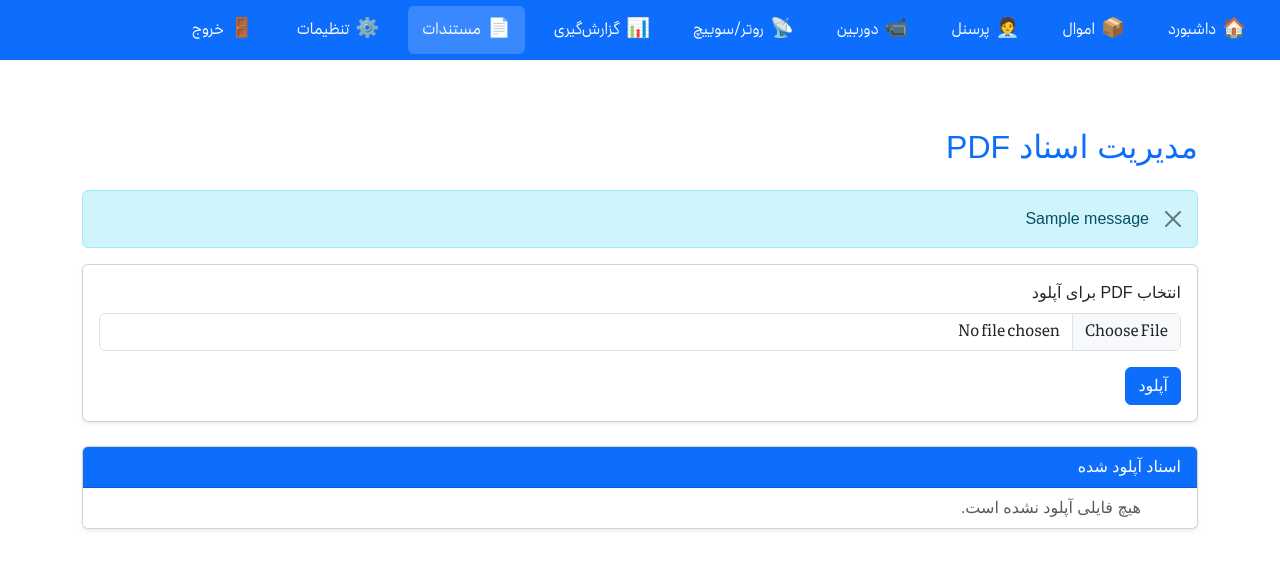
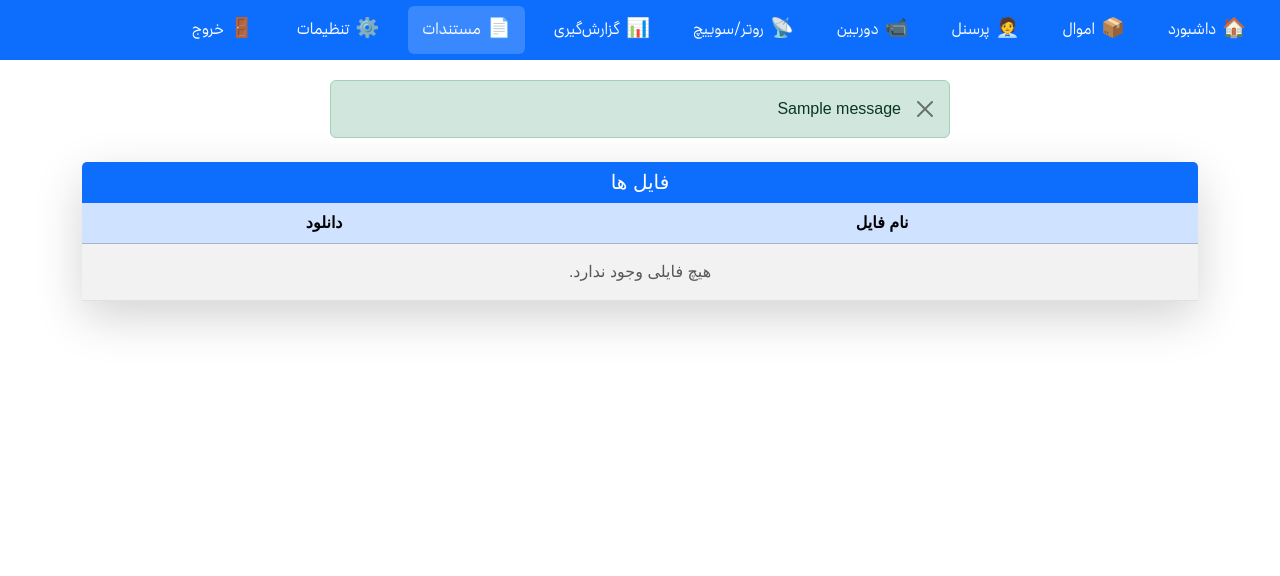
Before and after one commit to Ali-Abbaspour-12/Warehouse, a Flask app: page /document/document in a window 1280 px wide. Shown: the top 576 px of the page. Run offline with Flask 3, Linux system fonts and the light colour scheme; a user stored in the database is signed in; tables that the repository leaves empty hold one stand-in row (values such as "Sample post"); one stand-in notice (Sample message) is shown; some libraries are stand-ins or nearby versions.

Commit message:
new changes

```diff
--- a/routes/documet.py
+++ b/routes/documet.py
@@ -1,9 +1,9 @@
 import os
 from flask import Blueprint, render_template, request, redirect, url_for, send_from_directory, flash
 from flask_login import login_required
-from .login import admin_required  # اگر میخوای فقط ادمین اجازه حذف/آپلود داشته باشه
+from .login import admin_required  # اگر می‌خوای حذف فقط دست ادمین باشد
 
-document_bp = Blueprint("document_bp", __name__,url_prefix="/document")
+document_bp = Blueprint("document_bp", __name__, url_prefix="/document")
 
 UPLOAD_FOLDER = "uploads"
 ALLOWED_EXTENSIONS = {"pdf"}
@@ -11,9 +11,12 @@ ALLOWED_EXTENSIONS = {"pdf"}
 if not os.path.exists(UPLOAD_FOLDER):
     os.makedirs(UPLOAD_FOLDER)
 
+
 def allowed_file(filename):
     return "." in filename and filename.rsplit(".", 1)[1].lower() in ALLOWED_EXTENSIONS
 
+
+# صفحه اصلی: نمایش فایل‌ها + آپلود
 @document_bp.route("/document", methods=["GET", "POST"])
 @login_required
 def document():
@@ -22,27 +25,33 @@ def document():
         if "file" not in request.files:
             flash("هیچ فایلی انتخاب نشده است.")
             return redirect(request.url)
+
         file = request.files["file"]
+
         if file.filename == "":
             flash("هیچ فایلی انتخاب نشده است.")
             return redirect(request.url)
+
         if file and allowed_file(file.filename):
             filename = file.filename
             file.save(os.path.join(UPLOAD_FOLDER, filename))
             flash("فایل با موفقیت آپلود شد.")
             return redirect(url_for("document_bp.document"))
 
-    # نمایش لیست فایل‌ها
+    # نمایش فایل‌ها
     files = os.listdir(UPLOAD_FOLDER)
     return render_template("document_panel/document.html", files=files)
 
-@document_bp.route("/document/uploads/<filename>")
-@admin_required
+
+# 🔥 مسیر دانلود فایل
+@document_bp.route("/download/<filename>")
 @login_required
-def uploaded_file(filename):
-    return send_from_directory(UPLOAD_FOLDER, filename)
+def download_file(filename):
+    return send_from_directory(UPLOAD_FOLDER, filename, as_attachment=True)
 
-@document_bp.route("/document/delete/<filename>", methods=["POST"])
+
+# حذف فایل فقط برای ادمین
+@document_bp.route("/delete/<filename>", methods=["POST"])
 @admin_required
 @login_required
 def delete_file(filename):
--- a/templates/document_panel/document.html
+++ b/templates/document_panel/document.html
@@ -1,16 +1,13 @@
 {% extends 'base.html' %}
 
 {% block content %}
-<div class="container py-5">
-    <h2 class="mb-4 text-primary">مدیریت اسناد PDF</h2>
 
-    <!-- Flash messages -->
-    {% with messages = get_flashed_messages() %}
+{% with messages = get_flashed_messages(with_categories=true) %}
     {% if messages %}
-        <div class="mb-3">
-          {% for msg in messages %}
-            <div class="alert alert-info alert-dismissible fade show" role="alert">
-              {{ msg }}
+    <div class="col-md-6 mx-auto mb-3">
+        {% for category, message in messages %}
+        <div class="alert alert-{{ category }} alert-dismissible fade show" role="alert">
+            {{ message }}
             <button type="button" class="btn-close" data-bs-dismiss="alert" aria-label="Close"></button>
         </div>
         {% endfor %}
@@ -19,58 +16,47 @@
     {% endwith %}
 
 
-    {% if current_user.is_authenticated and current_user.is_admin %}
-    <!-- Upload form -->
-    <div class="card mb-4 shadow-sm">
-        <div class="card-body">
-            <form method="POST" enctype="multipart/form-data">
-                <div class="mb-3">
-                    <label for="file" class="form-label">انتخاب PDF برای آپلود</label>
-                    <input class="form-control" type="file" id="file" name="file" accept=".pdf" required>
+<div class="container mt-4">
+
+
+
+    <!-- کارت لیست فایل‌ها -->
+    <div class="card shadow-lg border-0 mb-4  border-primary">
+        <div class="card-header bg-primary text-white text-center  border-primary">
+            <h5 class="mb-0">فایل ها</h5>
         </div>
-                <button type="submit" class="btn btn-primary">آپلود</button>
-            </form>
-        </div>
-    </div>
-    {%endif%}
 
-    <!-- List of uploaded files -->
-    <div class="card shadow-sm">
-        <div class="card-header bg-primary text-white">
-            اسناد آپلود شده
-        </div>
-        <ul class="list-group list-group-flush">
+        <div class="card-body p-0 ">
+            <table class="table table-striped table-hover m-0 text-center">
+                <thead class="table-primary">
+                    <tr>
+                        <th>نام فایل</th>
+                        <th>دانلود</th>
+                    </tr>
+                </thead>
+
+                <tbody>
                     {% for file in files %}
-            <li class="list-group-item d-flex justify-content-between align-items-center">
-                {{ file }}
-                <div>
-                    <a href="{{ url_for('document_bp.uploaded_file', filename=file) }}" class="btn btn-sm btn-success me-2" target="_blank">دانلود</a>
-                    {% if current_user.is_authenticated and current_user.is_admin %}
-                    <form method="POST" action="{{ url_for('document_bp.delete_file', filename=file) }}" class="d-inline" onsubmit="return confirm('آیا مطمئن هستید که می‌خواهید این فایل حذف شود؟');">
-                        <button type="submit" class="btn btn-sm btn-danger" >حذف</button>
-                    </form>
-                    {%endif%}
-                </div>
-            </li>
+                    <tr>
+                        <td class="align-middle">{{ file }}</td>
+
+                        <td class="align-middle">
+                            <a href="{{ url_for('document_bp.download_file', filename=file) }}"
+                               class="btn btn-primary btn-sm">
+                                دانلود
+                            </a>
+                        </td>
+
+                    </tr>
                     {% else %}
-            <li class="list-group-item text-muted">هیچ فایلی آپلود نشده است.</li>
+                    <tr>
+                        <td colspan="3" class="text-muted py-3">هیچ فایلی وجود ندارد.</td>
+                    </tr>
                     {% endfor %}
-        </ul>
+                </tbody>
+            </table>
         </div>
     </div>
 
 
-
-
-<script>
-document.addEventListener('DOMContentLoaded', function() {
-    document.querySelectorAll('.delete-form').forEach(function(form) {
-        form.addEventListener('submit', function(e) {
-            if (!confirm('آیا مطمئن هستید که می‌خواهید این فایل حذف شود؟')) {
-                e.preventDefault(); // جلوگیری از ارسال فرم
-            }
-        });
-    });
-});
-</script>
 {% endblock %}
```
Also changed, not shown: templates/item_panel/search.html (+60 -18 lines). Lines whose indentation alone changed are shown as unchanged.
